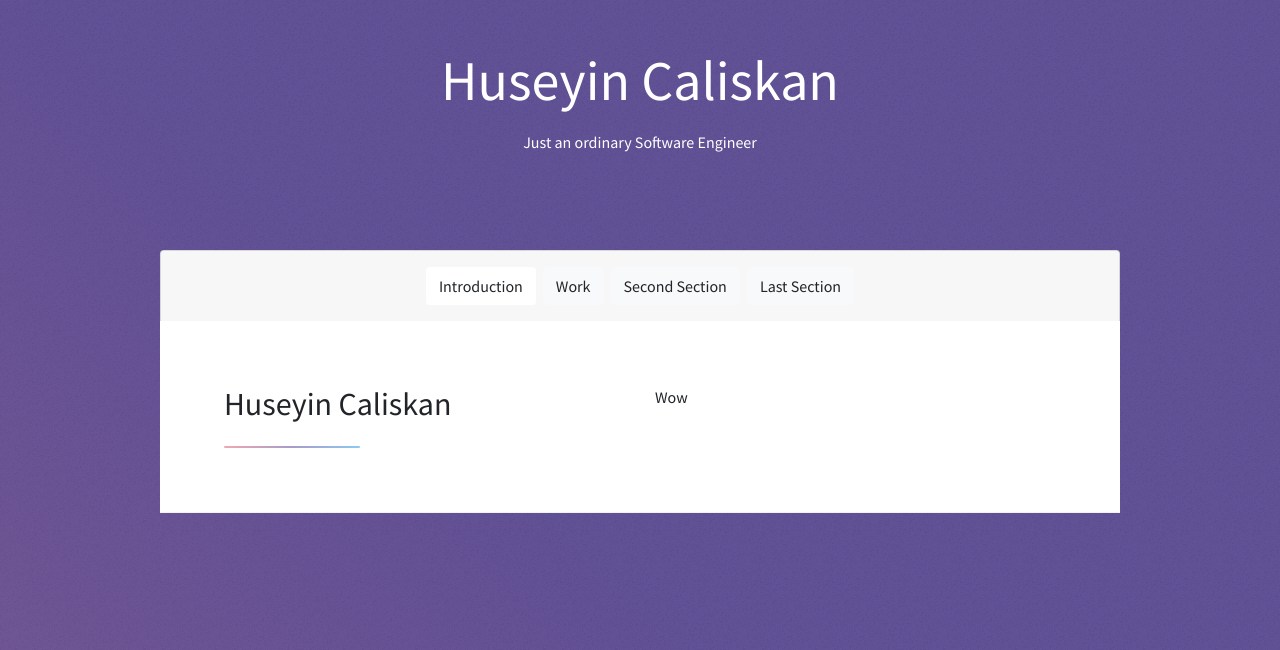
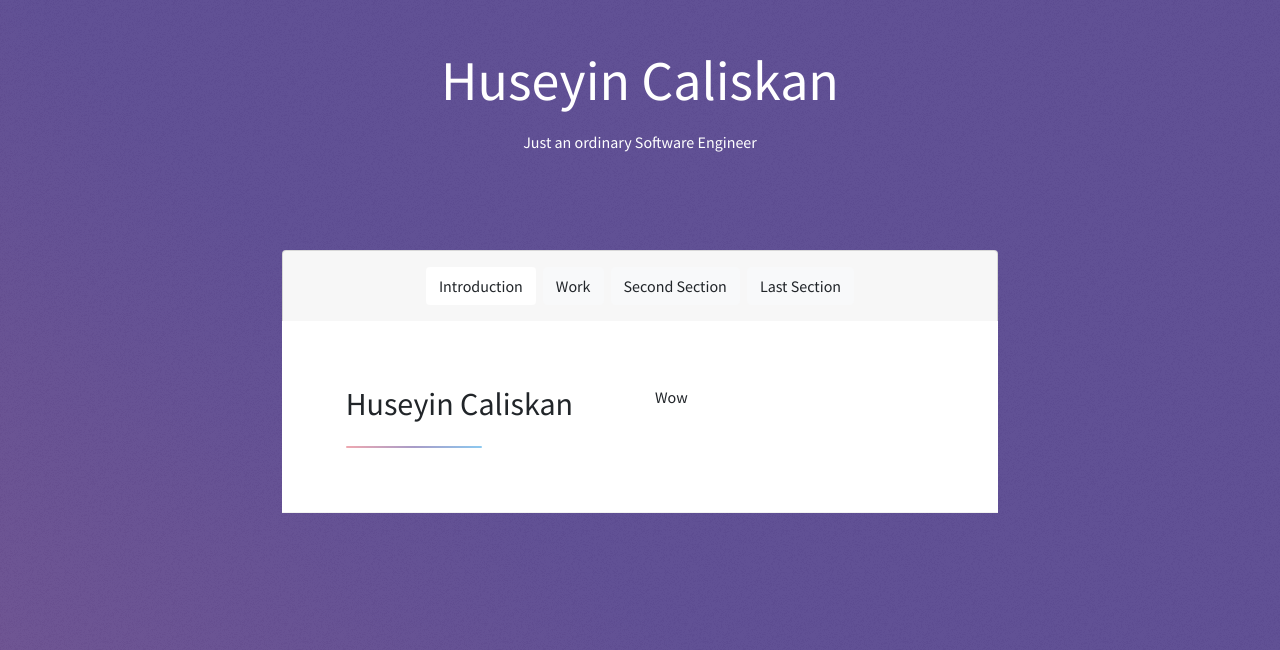
Before and after one commit to sakirma/portfolio-website, a React (Create React App) app: page / in a window 1280 px wide. Shown: the part 150-800 px from the top of the page. Built offline with nearby package versions, Linux system fonts and the light colour scheme.

Commit message:
Fixed grid system issue

```diff
--- a/package.json
+++ b/package.json
@@ -4,10 +4,10 @@
   "private": true,
   "dependencies": {
     "bootstrap": "^4.3.1",
-    "react": "^16.8.6",
+    "react": "^16.9.0",
     "react-bootstrap": "^1.0.0-beta.12",
-    "react-dom": "^16.8.6",
-    "react-scripts": "3.0.1",
+    "react-dom": "^16.9.0",
+    "react-scripts": "^3.1.1",
     "styled-components": "^4.3.2"
   },
   "scripts": {
--- a/src/App.js
+++ b/src/App.js
@@ -27,10 +27,7 @@ const styles = theme => ({
 function DefaultPage(props) {
     let parent = props.parent;
     return (
-        <div >
-            <Row className="align-items-center justify-content-center">
-                <Col xs={12} sm={9} xl={9} lg={10}
-                     style={{height: 100, padding: 0}}>
+        <div style={{height: 100, padding: 0}}>
             <BodySection>
                 <IntroductionSection/>
             </BodySection>
@@ -49,9 +46,8 @@ function DefaultPage(props) {
             {/*    <ProjectPage isActive={parent.state.currentPageState === parent.pageStates.ProjectPage}*/}
             {/*                 parent={parent}/>*/}
             {/*</Grid>*/}
-                </Col>
-            </Row>
-        </div>)
+        </div>
+    )
 }
 
 function ProjectPage(props) {
@@ -165,9 +161,12 @@ class App extends React.Component {
                     </Row>
                 </Container>
 
+                <Row className="justify-content-center">
+                    <Col xs={7}>
                         <HeaderBody app={this}/>
-
                         <DefaultPage parent={this}/>
+                    </Col>
+                </Row>
             </Container>
         );
     }
--- a/src/Layout/HeaderBody.js
+++ b/src/Layout/HeaderBody.js
@@ -15,8 +15,6 @@ function HeaderButtons(props) {
         borderBottomRightRadius: 0,
     };
     return (
-        <Row className="align-items-center justify-content-center">
-            <Col xs={12} sm={9} xl={9} lg={10} style={{padding: 0}}>
         <Card style={headerStyle} className={"" + (c.state.isSticky ? "rounded-0" : "")}>
 
             <ButtonToolbar className="justify-content-center">
@@ -25,15 +23,11 @@ function HeaderButtons(props) {
                                   value={1}>Introduction</ToggleButton>
                     <ToggleButton variant="light" className="rounded mr-2"
                                   value={2}>Work</ToggleButton>
-                            <ToggleButton variant="light" className="rounded mr-2" value={3}>Second
-                                Section</ToggleButton>
-                            <ToggleButton variant="light" className="rounded" value={4}>Last
-                                Section</ToggleButton>
+                    <ToggleButton variant="light" className="rounded mr-2" value={3}>Second Section</ToggleButton>
+                    <ToggleButton variant="light" className="rounded" value={4}>Last Section</ToggleButton>
                 </ToggleButtonGroup>
             </ButtonToolbar>
         </Card>
-            </Col>
-        </Row>
     );
 }
 
```
Also changed, not shown: 1 other file (tests, documents, lock files or other folders). Lines whose indentation alone changed are shown as unchanged.
